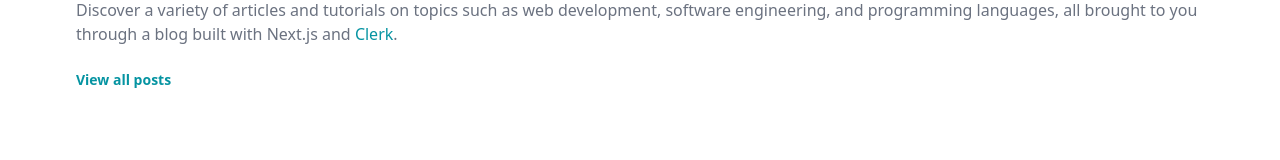
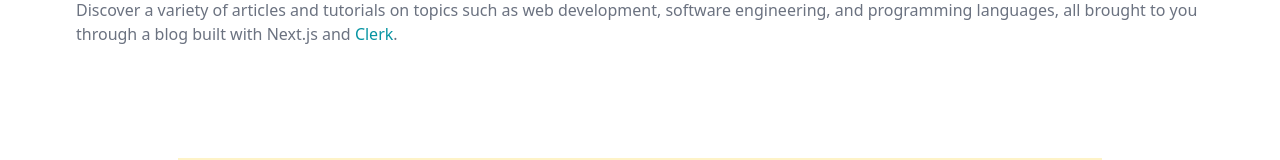
Before and after one commit to fevenbirhan/next-blog, a Next.js app: page / in a window 1280 px wide. Shown: the part 262-422 px from the top of the page. Built offline with nearby package versions, Linux system fonts and the light colour scheme; no server answers.

Commit message:
Removed unnecessary element

```diff
--- a/src/app/page.jsx
+++ b/src/app/page.jsx
@@ -33,12 +33,6 @@ export default async function Home() {
            </a>
            .
          </p>
-         <Link
-           href='/search'
-           className='text-xs sm:text-sm text-teal-500 font-bold hover:underline'
-         >
-           View all posts
-         </Link>
        </div>
        <div className='p-3 bg-amber-100 dark:bg-slate-700'>
          <CallToAction />
```
